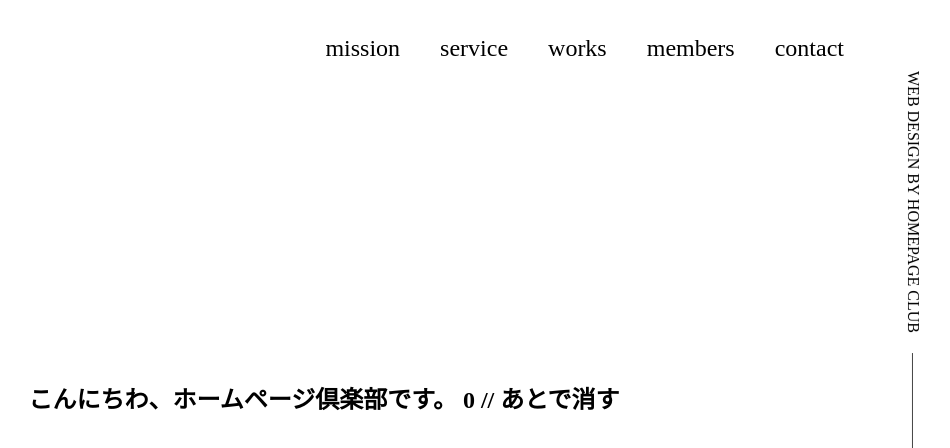
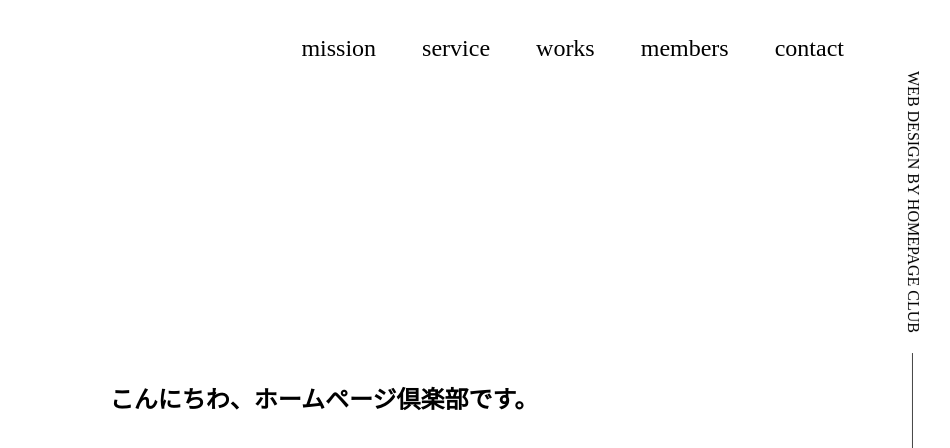
Before and after one commit to SuzukiDaishi/homepageclub-site, a Nuxt app: page /home in a window 1280 px wide. Shown: the top 448 px of the page, without its empty margins (316-1266 px from the left). Built offline with nearby package versions, Linux system fonts and the light colour scheme.

Commit message:
ちょっとアニメーション

```diff
--- /dev/null
+++ b/components/atomis/FadeEffect.vue
@@ -0,0 +1,58 @@
+<template>
+    <component :is="tag" :class=" isRangeIn ? [$style.effect, $style.active] : $style.effect">
+        <slot />
+    </component>
+</template>
+
+<script>
+export default {
+    props: ['tag', 'scrollY'],
+    data() {
+        return {
+            elementY: 0,
+            range: 0,
+        }
+    },
+    mounted() {
+        if(this.scrollY === undefined) {
+            this.$el.classList.add(this.$style.active)
+        }
+        this.handleResize()
+        addEventListener('resize', this.handleResize)
+    },
+    computed: {
+        isRangeIn() {
+            return ( this.elementY - this.range < this.scrollY )
+        }
+    },
+    methods: {
+        handleResize() {
+            this.elementY = this.$el.getBoundingClientRect().y
+            this.range = innerHeight
+        }
+    }
+}
+</script>
+
+<style lang="scss" module>
+.effect {
+    opacity: 0;
+}
+@keyframes fadeIn {
+    from {
+        opacity: 0;
+        transform: translateY(20px);
+    }
+    to {
+        opacity: 1;
+        transform: translateY(0);
+    }
+}
+
+.active {
+    animation-name: fadeIn;
+    animation-duration: 1s;
+    animation-timing-function: linear;
+    opacity: 1;
+}
+</style>
--- a/components/molecules/FixedHeader.vue
+++ b/components/molecules/FixedHeader.vue
@@ -1,6 +1,7 @@
 <template>
     <header :class="$style.container">
         <nav :class="$style.endblock">
+            <fade-effect tag="div">
                 <nuxt-link
                     :class="$style.nav_item"
                     v-scroll-to="{
@@ -13,13 +14,19 @@
                     to >
                     {{ section }}
                 </nuxt-link>
+            </fade-effect>
         </nav>
     </header>
 </template>
 
 <script>
+import FadeEffect from '~/components/atomis/FadeEffect.vue'
+
 export default {
     props: ['sections', 'container'],
+    components: {
+        FadeEffect,
+    }
 }
 </script>
 
--- a/components/organisms/TopPage.vue
+++ b/components/organisms/TopPage.vue
@@ -1,29 +1,45 @@
 <template>
     <div :class="$style.wrapper">
-        <fixed-header :sections="sections" :container="'slidebox'" />
+        <fixed-header :sections="sections" :container="'slidebox'"/>
         <fixed-sidebar />
         <main id="slidebox" :class="$style.container">
             <section id="top" :class="[$style.area, $style.area_top]">
                 <h1>
-                    {{top.hello}} {{ scrollY }}  // あとで消す
+                    {{top.hello}}
                 </h1>
             </section>
             <hr :class="$style.line"/>
             <section :id="sections[0]" :class="[$style.area, $style.area_mission]">
-                <div :class="$style.mission_block">
+                <fade-effect tag="div" :scrollY="scrollY" :class="$style.mission_block">
                     <span>{{ mission.section }}</span>
                     <h2>{{ mission.title }}</h2>
                     <article>{{ mission.content }}</article>
-                </div>
+                </fade-effect>
             </section>
             <hr :class="$style.line"/>
-            <section :id="sections[1]" :class="$style.area"></section>
+            <section :id="sections[1]" :class="$style.area">
+                <fade-effect tag="div" :scrollY="scrollY">
+                    aaaa
+                </fade-effect>
+            </section>
             <hr :class="$style.line"/>
-            <section :id="sections[2]" :class="$style.area"></section>
+            <section :id="sections[2]" :class="$style.area">
+                <fade-effect tag="div" :scrollY="scrollY">
+                    bbb
+                </fade-effect>
+            </section>
             <hr :class="$style.line"/>
-            <section :id="sections[3]" :class="$style.area"></section>
+            <section :id="sections[3]" :class="$style.area">
+                <fade-effect tag="div" :scrollY="scrollY">
+                    ccc
+                </fade-effect>
+            </section>
             <hr :class="$style.line"/>
-            <section :id="sections[4]" :class="$style.area"></section>
+            <section :id="sections[4]" :class="$style.area">
+                <fade-effect tag="div" :scrollY="scrollY">
+                    dddd
+                </fade-effect>
+            </section>
         </main>
     </div>
 </template>
@@ -31,12 +47,14 @@
 <script>
 import FixedHeader from '~/components/molecules/FixedHeader.vue'
 import FixedSidebar from '~/components/molecules/FixedSidebar.vue'
+import FadeEffect from '~/components/atomis/FadeEffect.vue'
 import texts from '~/assets/configs/toppageTexts.json'
 
 export default {
     components: {
         FixedHeader,
         FixedSidebar,
+        FadeEffect,
     },
     data() {
         return {
```
Lines whose indentation alone changed are shown as unchanged.
